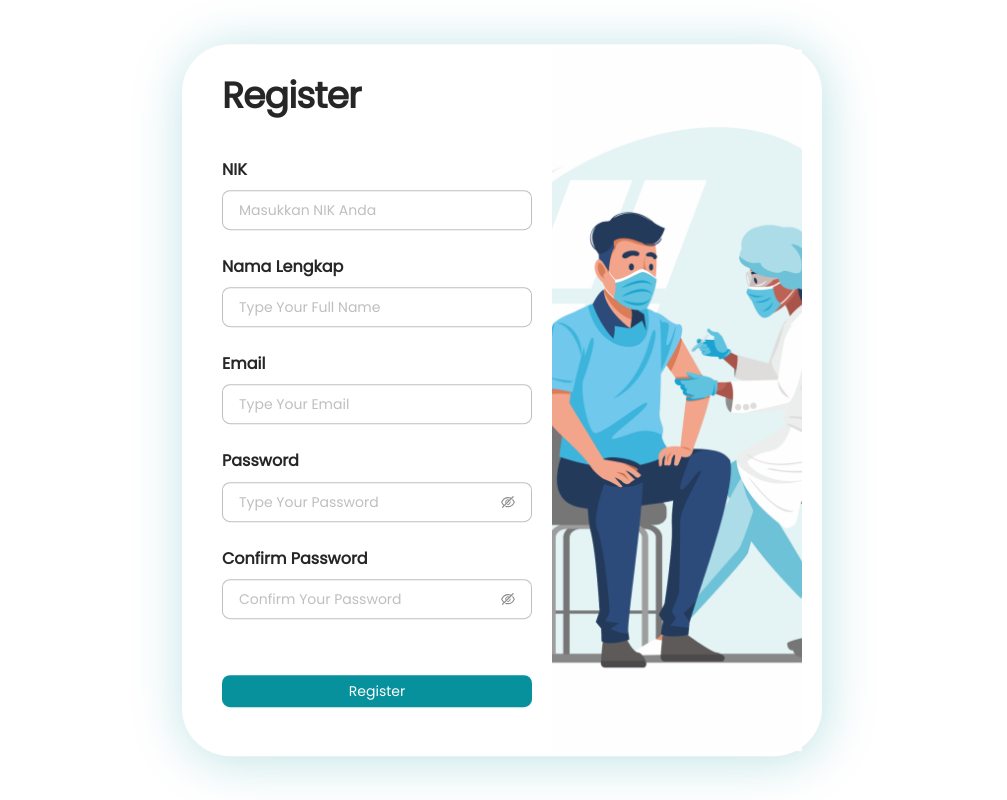
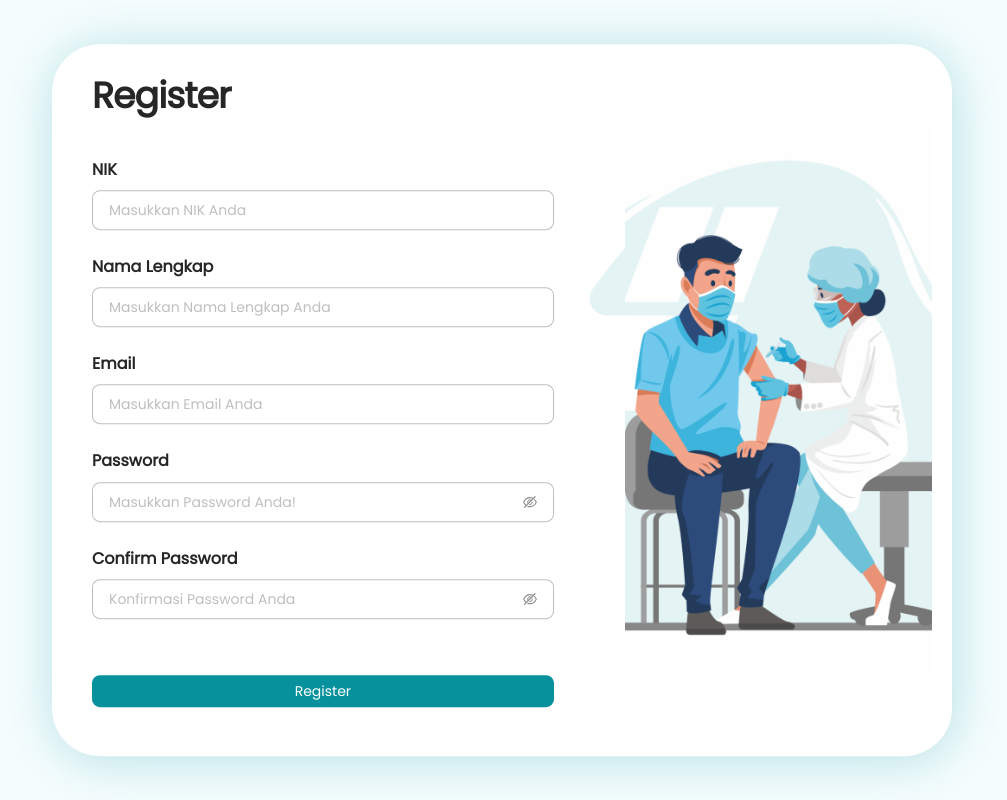
Before and after one commit to CapstoneProjectAlterra/FrontEnd, a React (Create React App) app: page /register in a window 1280 px wide. Shown: the whole page, without its empty margins (138-1145 px from the left). Built offline with nearby package versions, Linux system fonts and the light colour scheme.

Commit message:
Update Slicing login register

```diff
--- a/src/pages/Citizen/Login/index.jsx
+++ b/src/pages/Citizen/Login/index.jsx
@@ -5,11 +5,11 @@ import { CustomButton, CustomInput } from "../../../components";
 import { imgLogin } from "../../../assets";
 
 export default function Login() {
-  // Test Dummy
-  // const data = {
-  //   NIK: "1234567890",
-  //   Password: "User123",
-  // };
+  //Test Dummy
+  const data = {
+    NIK: "1234567890",
+    Password: "User123",
+  };
 
   //Logic Alert
   const [alertToggle, setAlertToggle] = useState(false);
@@ -18,14 +18,14 @@ export default function Login() {
   const onFinish = (values) => {
     console.log("Success:", values);
 
-    // if (values.nik !== data.NIK && values.password !== data.Password) {
-    //   setAlertToggle(true);
-    //   setTimeout(() => {
-    //     setAlertToggle(false);
-    //   }, 2000);
-    // } else {
-    //   console.log("Login Succes");
-    // }
+    if (values.nik !== data.NIK && values.password !== data.Password) {
+      setAlertToggle(true);
+      setTimeout(() => {
+        setAlertToggle(false);
+      }, 2000);
+    } else {
+      console.log("Login Succes");
+    }
   };
 
   const onFinishFailed = (errorInfo) => {
@@ -35,16 +35,6 @@ export default function Login() {
   return (
     <>
       <div className={style.container}>
-        {/* {alertToggle && (
-          <Alert
-            message="Username atau Password Salah"
-            type="warning"
-            showIcon
-            style={{
-              marginBottom: "24px",
-            }}
-          />
-        )} */}
         <Row>
           <Col>
             <div className="content">
@@ -93,6 +83,16 @@ export default function Login() {
                     >
                       <Input.Password className="input" />
                     </Form.Item>
+                    {alertToggle && (
+                      <Alert
+                        message="Username atau Password Salah"
+                        type="warning"
+                        showIcon
+                        style={{
+                          marginBottom: "5px",
+                        }}
+                      />
+                    )}
                     <p>
                       Apakah anda belum memiliki akun?
                       <br />
--- a/src/pages/Citizen/Register/RegisterCitizen.module.css
+++ b/src/pages/Citizen/Register/RegisterCitizen.module.css
@@ -1,6 +1,20 @@
 /* CSS Register Citizen */
 
+.body{
+  background-color: var(--color-primary-light);
+  width: 100%;
+  height: 100vh;
+}
+
+.content p{
+  padding-top: 721px;
+  text-align: center;
+  font-size: var(--font-body-1-size);
+}
+
 .container {
+  width: 900px;
+  height: auto;
   background: #fff;
   box-shadow: 2px 4px 50px 1px rgba(6, 145, 157, 0.25);
   border-radius: 48px;
@@ -28,5 +42,5 @@
   .image{
     width: 100%;
     height: 100%;
-    object-fit: cover;
+    object-fit: contain;
   }
--- a/src/pages/Citizen/Register/index.jsx
+++ b/src/pages/Citizen/Register/index.jsx
@@ -16,8 +16,9 @@ const RegisterCitizen = () => {
   };
 
   return (
-    <div className={style.container}>
-      <Row>
+    <div className={style.body}>
+      <div className={style.content}>
+        <Row className={style.container}>
           <Col>
             <div className="content">
               <Row>
@@ -85,7 +86,7 @@ const RegisterCitizen = () => {
                       ]}
                       hasFeedback
                     >
-                    <CustomInput placeholder="Type Your Full Name" />
+                      <CustomInput placeholder="Masukkan Nama Lengkap Anda" />
                     </Form.Item>
 
                     <Form.Item
@@ -94,16 +95,16 @@ const RegisterCitizen = () => {
                       rules={[
                         {
                           required: true,
-                        message: "Please input your Name!",
+                          message: "Masukkan Email Anda",
                         },
                         {
                           type: "email",
-                        message: "The input is not valid E-mail!",
+                          message: "Email tidak valid!",
                         },
                       ]}
                       hasFeedback
                     >
-                    <CustomInput placeholder="Type Your Email" />
+                      <CustomInput placeholder="Masukkan Email Anda" />
                     </Form.Item>
 
                     <Form.Item
@@ -112,18 +113,18 @@ const RegisterCitizen = () => {
                       rules={[
                         {
                           required: true,
-                        message: "Please input your password!",
+                          message: "Masukkan Password",
                         },
                         {
                           pattern: /^(?=.*[a-z])(?=.*[A-Z])[a-zA-Z]+$/,
                           message:
-                          "Password must combination upper case and lower case",
+                            "Password harus berupa kombinasi huruf besar dan huruf kecil",
                         },
                       ]}
                       hasFeedback
                     >
                       <Input.Password
-                      placeholder="Type Your Password"
+                        placeholder="Masukkan Password Anda!"
                         className="input"
                       />
                     </Form.Item>
@@ -134,21 +135,23 @@ const RegisterCitizen = () => {
                       rules={[
                         {
                           required: true,
-                        message: "Please input your password!",
+                          message: "Masukkan Konfirmasi Password Anda",
                         },
                         ({ getFieldValue }) => ({
                           validator(_, value) {
                             if (!value || getFieldValue("password") === value) {
                               return Promise.resolve();
                             }
-                          return Promise.reject("Your Password does not match");
+                            return Promise.reject(
+                              "Password yang dimasukkan tidak sama dengan password awal"
+                            );
                           },
                         }),
                       ]}
                       hasFeedback
                     >
                       <Input.Password
-                      placeholder="Confirm Your Password"
+                        placeholder="Konfirmasi Password Anda"
                         className="input"
                       />
                     </Form.Item>
@@ -177,6 +180,11 @@ const RegisterCitizen = () => {
             </div>
           </Col>
         </Row>
+
+        <p>
+          Anda sudah mempunyai akun? <a href="/login">Login</a>
+        </p>
+      </div>
     </div>
   );
 };
```
Lines whose indentation alone changed are shown as unchanged.
